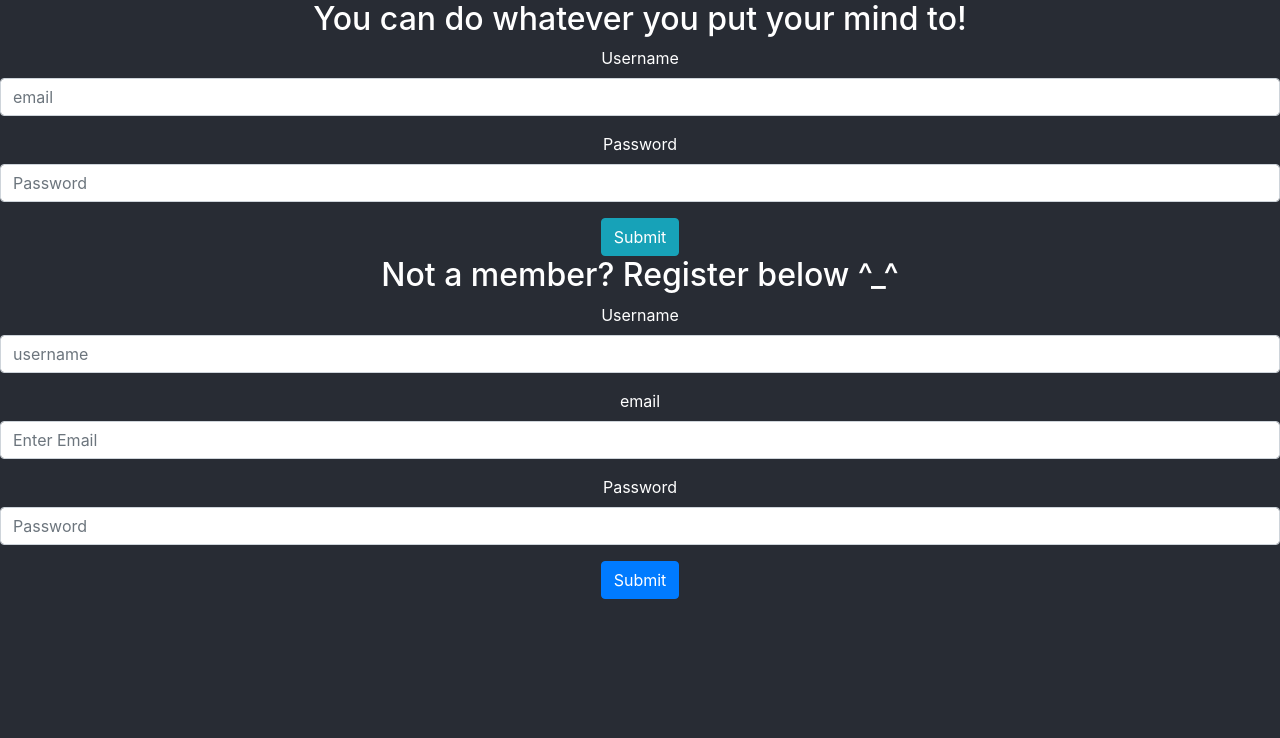
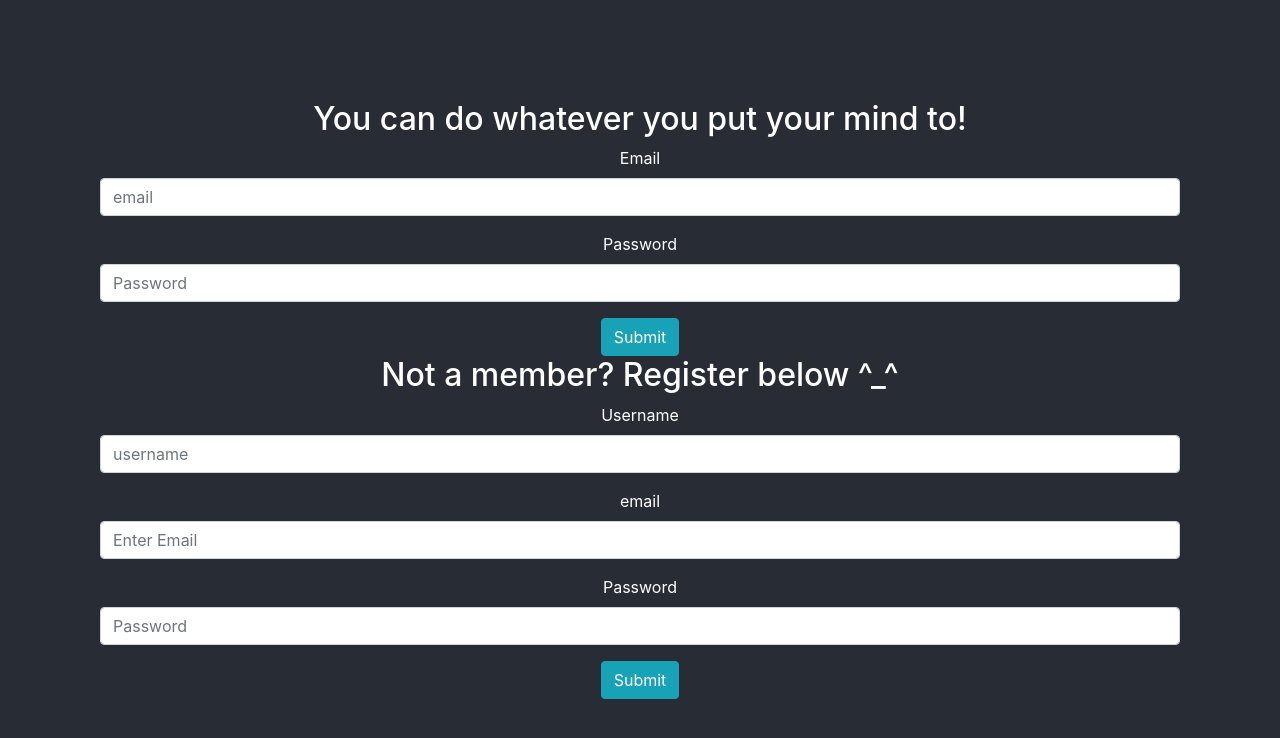
Before and after one commit to amourtos/Task-Manager-app, a React (Create React App) app: page / in a window 1280 px wide. Shown: the top 738 px of the page. Built offline with nearby package versions, Linux system fonts and the light colour scheme.

Commit message:
Added error page and fixed button colors

```diff
--- a/src/App.css
+++ b/src/App.css
@@ -29,3 +29,11 @@
 .App-link {
   color: #61dafb;
 }
+
+.home {
+  margin: 100px;
+}
+
+.link {
+  color: white;
+}
--- a/src/App.js
+++ b/src/App.js
@@ -2,12 +2,14 @@ import "./App.css";
 import { Switch, Route } from "react-router-dom";
 import Main from "./views/Main";
 import "bootstrap/dist/css/bootstrap.min.css";
+import NotFound from "./views/notFound";
 
 function App() {
   return (
     <div className="App">
       <Switch>
         <Route exact path="/" component={Main} />
+        <Route component={NotFound} />
       </Switch>
     </div>
   );
--- a/src/createTodo/InputTask.js
+++ b/src/createTodo/InputTask.js
@@ -13,7 +13,14 @@ function InputTask(props) {
   });
 
   const handleSubmit = (e) => {
-    postMyTodos(user.token, taskData.title, taskData.details, taskData.dueDate, taskData.category, user.id);
+    postMyTodos(
+      user.token,
+      taskData.title,
+      taskData.details,
+      taskData.dueDate,
+      taskData.category,
+      user.id
+    );
     props.updateMatter(Math.random());
     props.something();
   };
@@ -32,7 +39,8 @@ function InputTask(props) {
         onSubmit={handleSubmit}
         style={{ width: "69rem" }}
         class="container"
-        class="h-100 w-100 justify-content-center align-items-center">
+        class="h-100 w-100 justify-content-center align-items-center"
+      >
         <Form.Group controlId="exampleForm.ControlInput1">
           <Form.Label>Title: </Form.Label>
           <Form.Control
@@ -47,7 +55,14 @@ function InputTask(props) {
 
         <Form.Group controlId="exampleForm.ControlTextarea1">
           <Form.Label>Details of Todo: </Form.Label>
-          <Form.Control name="details" as="textarea" rows={3} onChange={handleChange} value={taskData.details} required />
+          <Form.Control
+            name="details"
+            as="textarea"
+            rows={3}
+            onChange={handleChange}
+            value={taskData.details}
+            required
+          />
         </Form.Group>
 
         <Form.Group controlId="exampleForm.ControlInput1">
@@ -65,7 +80,13 @@ function InputTask(props) {
 
         <Form.Group controlId="exampleForm.ControlSelect1">
           <Form.Label>Category</Form.Label>
-          <Form.Control class="w-50" name="category" as="select" value={taskData.category} onChange={handleChange}>
+          <Form.Control
+            class="w-50"
+            name="category"
+            as="select"
+            value={taskData.category}
+            onChange={handleChange}
+          >
             <option>Please Select A Category</option>
             <option>Fitness</option>
             <option>School</option>
@@ -75,7 +96,7 @@ function InputTask(props) {
           </Form.Control>
         </Form.Group>
 
-        <Button variant="success" onClick={handleSubmit}>
+        <Button variant="info" onClick={handleSubmit}>
           Submit Todo
         </Button>
       </Form>
--- a/src/login/login.js
+++ b/src/login/login.js
@@ -29,8 +29,15 @@ function Login(props) {
     <>
       <Form onSubmit={handleLogin}>
         <Form.Group controlId="formBasicEmail">
-          <Form.Label>Username</Form.Label>
-          <Form.Control name="email" type="text" placeholder="email" value={formData.email} required onChange={handleChange} />
+          <Form.Label>Email</Form.Label>
+          <Form.Control
+            name="email"
+            type="text"
+            placeholder="email"
+            value={formData.email}
+            required
+            onChange={handleChange}
+          />
         </Form.Group>
 
         <Form.Group controlId="formBasicPassword">
--- a/src/registration/registration.js
+++ b/src/registration/registration.js
@@ -46,7 +46,14 @@ function Registration(props) {
 
         <Form.Group controlId="formBasicEmail">
           <Form.Label>email</Form.Label>
-          <Form.Control name="email" type="email" placeholder="Enter Email" onChange={handleChange} value={userData.email} required />
+          <Form.Control
+            name="email"
+            type="email"
+            placeholder="Enter Email"
+            onChange={handleChange}
+            value={userData.email}
+            required
+          />
         </Form.Group>
 
         <Form.Group controlId="formBasicPassword">
@@ -61,7 +68,7 @@ function Registration(props) {
           />
         </Form.Group>
 
-        <Button variant="primary" type="submit">
+        <Button variant="info" type="submit">
           Submit
         </Button>
       </Form>
--- /dev/null
+++ b/src/views/notFound.js
@@ -0,0 +1,19 @@
+import React from "react";
+import { Link } from "react-router-dom";
+
+import { Button } from "react-bootstrap";
+
+function NotFound(props) {
+  return (
+    <div>
+      <h1>ERROR PAGE 404</h1>
+      <Button variant="info">
+        <Link to="/" className="link">
+          Back Home
+        </Link>
+      </Button>
+    </div>
+  );
+}
+
+export default NotFound;
```
